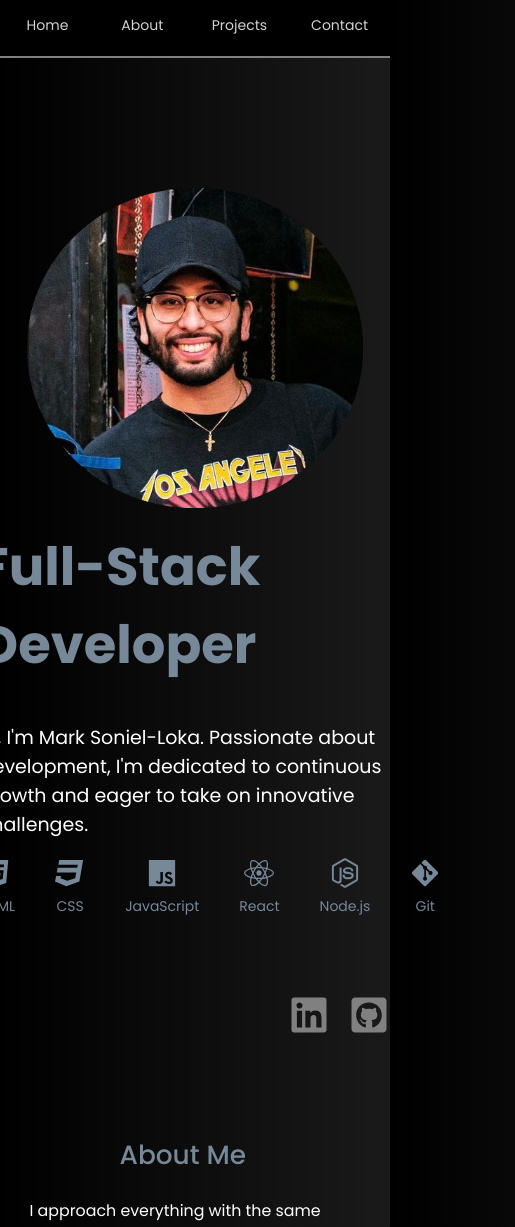
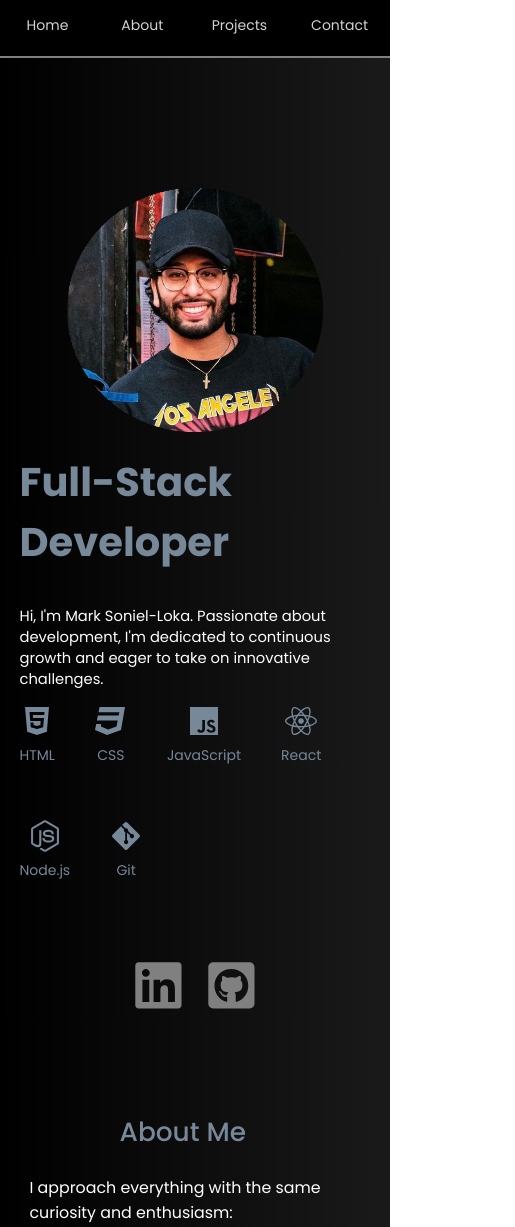
Before and after one commit to mcsl10/Mark-Soniel-Loka-Portfolio, a React (Create React App) app: page / in a window 390 px wide. Shown: the top 1227 px of the page, 515 px wide, since content can reach past the window. Built offline with nearby package versions, Linux system fonts and the light colour scheme.

Commit message:
Enhanced Home section responsiveness

```diff
--- a/src/components/Home/Home.js
+++ b/src/components/Home/Home.js
@@ -79,11 +79,27 @@ const Header = styled.h1`
   font-size: 3.3rem;
   margin: 20px 0;
   color: lightslategray;
+
+  @media (max-width: 1370px) {
+    font-size: 2.9rem;
+  }
+
+  @media (max-width: 900px) {
+    font-size: 2.5rem;
+  }
 `;
 
 const IntroText = styled.p`
   max-width: 550px;
-  font-size: 19px;
+  font-size: 1.19rem;
+
+  @media (max-width: 1370px) {
+    font-size: 0.96rem;
+  }
+
+  @media (max-width: 900px) {
+    font-size: 0.92rem;
+  }
 `;
 
 const Container = styled.div`
@@ -104,9 +120,9 @@ const ProfileSection = styled.div`
   align-items: flex-start; /* Keep image and text together */
   flex-direction: row;
 
-  @media (max-width: 870px) {
+  @media (max-width: 1022px) {
     flex-direction: column;
-    align-items: center; /* Center in mobile view */
+    align-items: center;
   }
 `;
 
@@ -115,10 +131,23 @@ const TextContainer = styled.div`
   flex-direction: column;
   align-items: flex-start;
   margin-left: 30px;
+
+  @media (max-width: 1022px) {
+    margin-left: 0;
+    align-items: center;
+  }
 `;
 
 const MyProfileImage = styled.img`
   width: 21rem;
+
+  @media (max-width: 1370px) {
+    width: 18rem;
+  }
+
+  @media (max-width: 900px) {
+    width: 16rem;
+  }
 `;
 
 const ContainerForProfileLinks = styled.div`
@@ -130,20 +159,24 @@ const ContainerForProfileLinks = styled.div`
   padding-top: 4rem;
   padding-left: 18rem;
   width: 100%;
+
+  @media (max-width: 1022px) {
+    padding-left: 0;
+  }
 `;
 
 const Linkedin = styled(FaLinkedin)`
   width: 4rem;
   height: 4rem;
 
-  @media (max-width: 1315px) {
+  @media (max-width: 1370px) {
     width: 3.5rem;
     height: 3.5rem;
   }
 
-  @media (max-width: 870px) {
-    width: 40px;
-    height: 40px;
+  @media (max-width: 900px) {
+    width: 3.3rem;
+    height: 3.3rem;
   }
 `;
 
@@ -152,14 +185,14 @@ const Github = styled(FaGithubSquare)`
   height: 4rem;
   padding-left: 20px;
 
-  @media (max-width: 1315px) {
+  @media (max-width: 1370px) {
     width: 3.5rem;
     height: 3.5rem;
   }
 
-  @media (max-width: 870px) {
-    width: 40px;
-    height: 40px;
+  @media (max-width: 900px) {
+    width: 3.3rem;
+    height: 3.3rem;
   }
 `;
 
@@ -187,6 +220,8 @@ const TransformEffectForLinks = styled.div`
 const ContainerForTechStack = styled.div`
   display: flex;
   gap: 40px;
+  flex-wrap: wrap;
+
 
   svg {
     width: 2.5rem;
@@ -194,17 +229,17 @@ const ContainerForTechStack = styled.div`
     color: lightslategray;
   }
 
-  @media (max-width: 1315px) {
+  @media (max-width: 1370px) {
     svg {
-      width: 2.19rem;
-      height: 2.19rem;
+      width: 2.12rem;
+      height: 2.12rem;
     }
   }
 
-  @media (max-width: 870px) {
+  @media (max-width: 900px) {
     svg {
-      width: 30px;
-      height: 30px;
+      width: 2rem;
+      height: 2rem;
     }
   }
 `;
```
